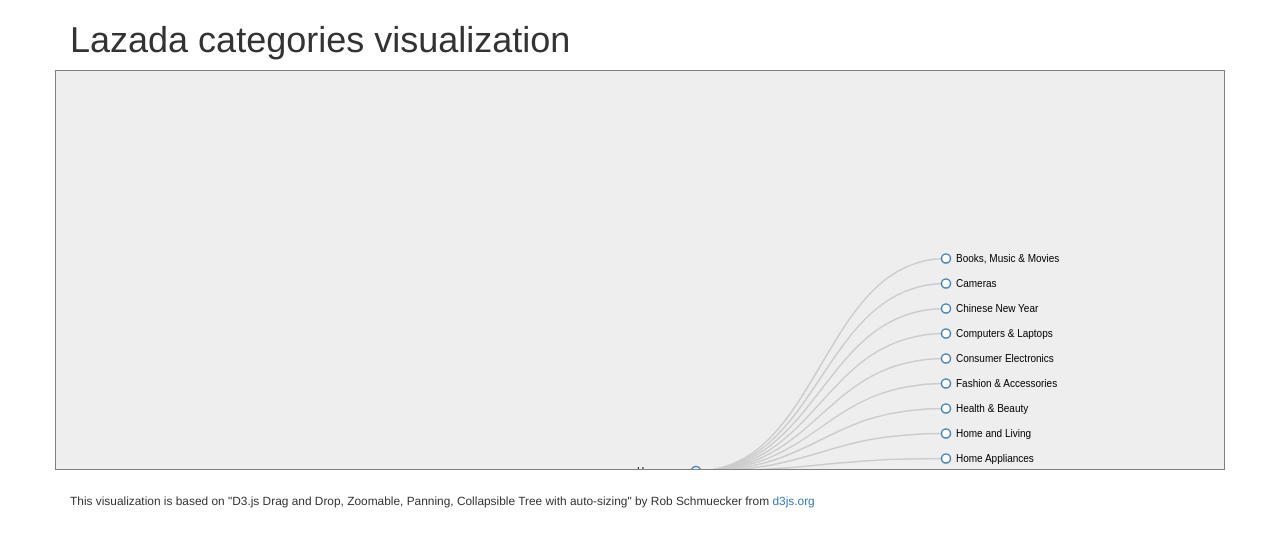
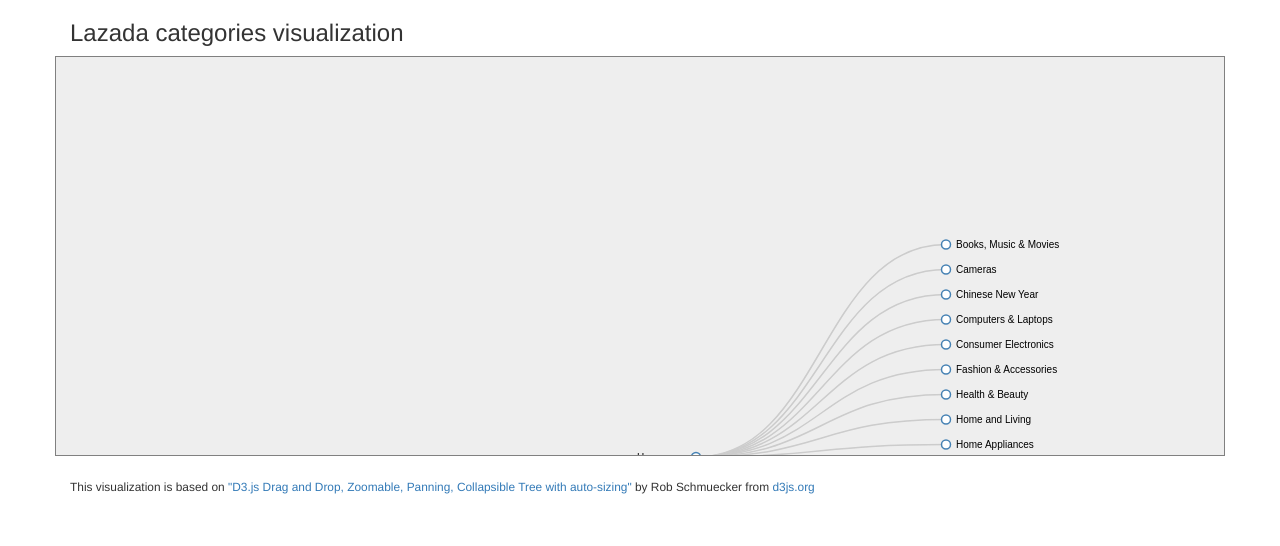
Before and after one commit to dfuenzalida/lazada-scrape, a plain HTML site: page resources/public/index.html in a window 1280 px wide. Drawn offline with nearby package versions, Linux system fonts and the light colour scheme.

Commit message:
Formatting, links

```diff
--- a/resources/public/index.html
+++ b/resources/public/index.html
@@ -79,7 +79,7 @@
 
     <div class="container">
 
-        <h1>Lazada categories visualization</h1>
+        <h3>Lazada categories visualization</h3>
 
         <div id="tree-container" class="row"></div>
 
@@ -90,8 +90,9 @@
         <p>
           <small>
           This  visualization is based on
-          "D3.js Drag and Drop, Zoomable, Panning, Collapsible Tree with auto-sizing"
-          by Rob Schmuecker from <a href="http://d3js.org/">d3js.org</a>
+          <a href="http://bl.ocks.org/robschmuecker/7880033" target="_blank">
+          "D3.js Drag and Drop, Zoomable, Panning, Collapsible Tree with auto-sizing"</a>
+          by Rob Schmuecker from <a href="http://d3js.org/" target="_blank">d3js.org</a>
           </small>
         </p>
 
```
